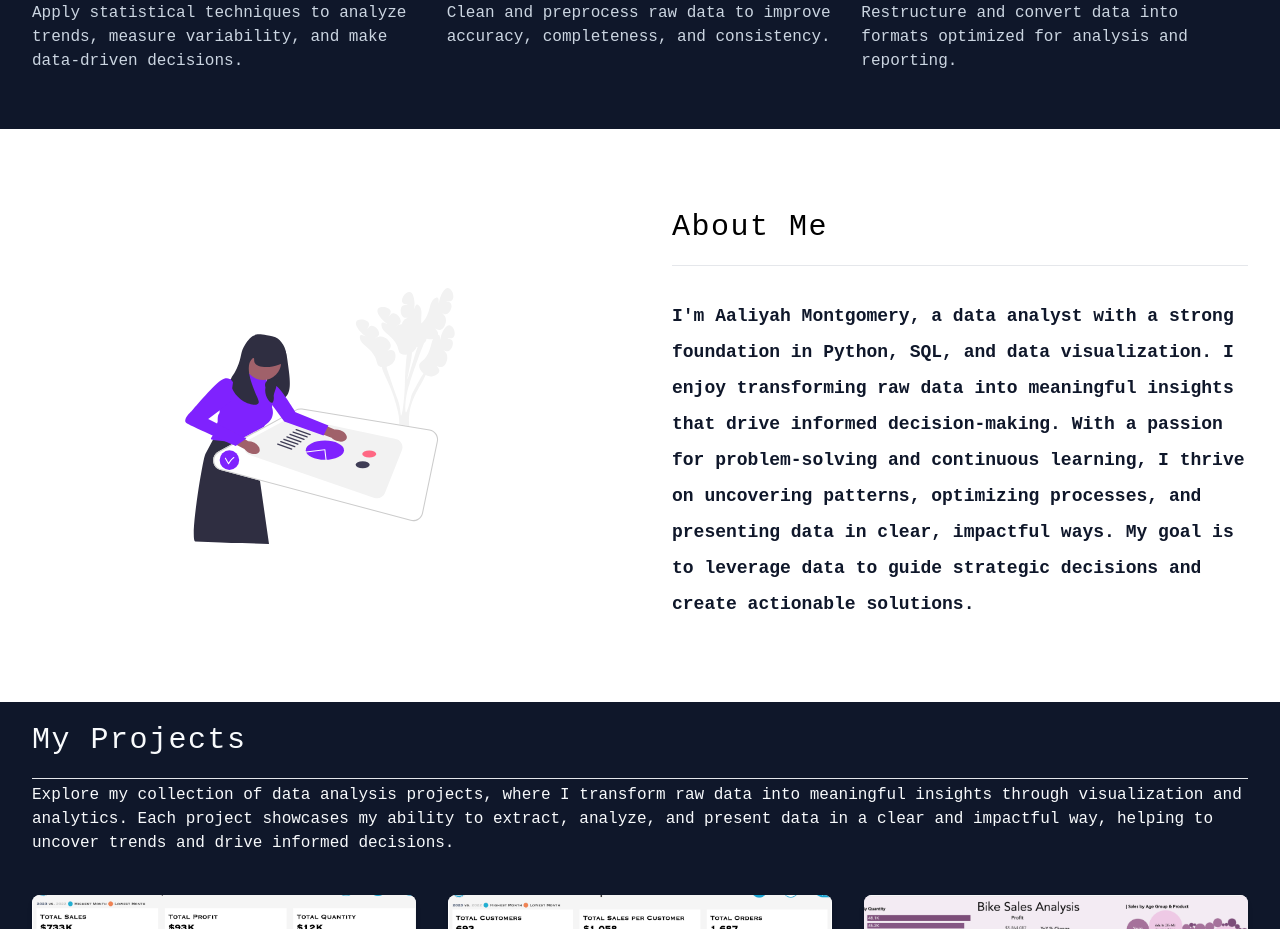
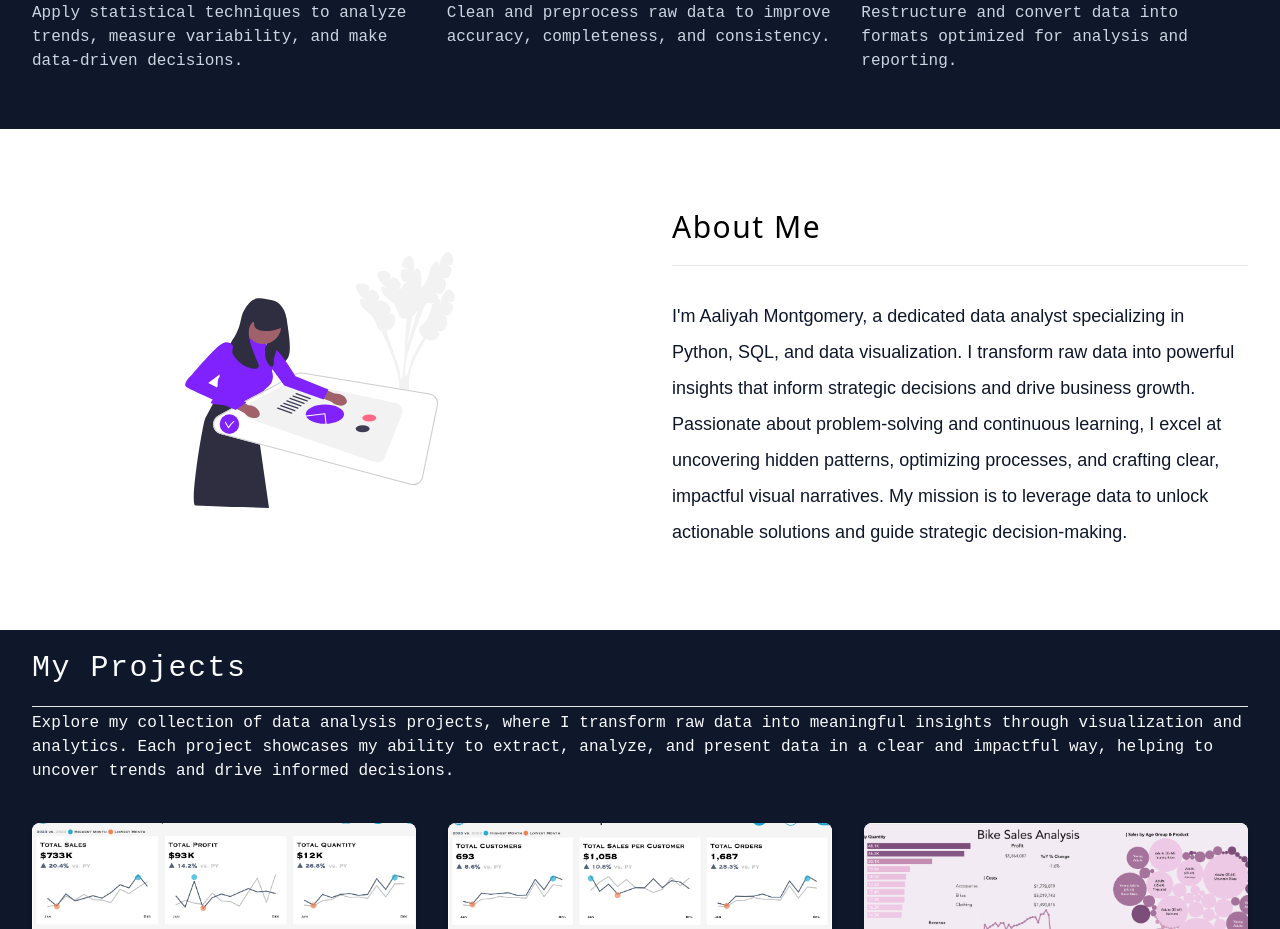
Before and after one commit to Aaliyah1699/SQL-Portfolio, a React (Vite) app: page / in a window 1280 px wide. Shown: the part 1200-2129 px from the top of the page. Built offline with nearby package versions, Linux system fonts and the light colour scheme; a web font is replaced by a local one.

Commit message:
Update about me

```diff
--- a/src/components/About.jsx
+++ b/src/components/About.jsx
@@ -3,21 +3,22 @@ import SectionTitle from './SectionTitle';
 
 const About = () => {
     return (
-        <section className='bg-white py-20 font-one font-bold' id='about'>
+        <section className='bg-white py-20 ' id='about'>
             <div className='align-element grid md:grid-cols-2 items-center gap-16'>
                 <img src={about} alt='undraw image' className='w-full h-64' />
                 <article>
                     <SectionTitle text='About Me' />
-                    <p className='text-slate-900 mt-8 leading-loose text-lg'>
-                        I'm Aaliyah Montgomery, a data analyst with a strong
-                        foundation in Python, SQL, and data visualization. I
-                        enjoy transforming raw data into meaningful insights
-                        that drive informed decision-making. With a passion for
-                        problem-solving and continuous learning, I thrive on
-                        uncovering patterns, optimizing processes, and
-                        presenting data in clear, impactful ways. My goal is to
-                        leverage data to guide strategic decisions and create
-                        actionable solutions.
+                    <p className='text-slate-900 mt-8 leading-loose text-lg font-iana'>
+                        I'm Aaliyah Montgomery, a dedicated data analyst
+                        specializing in Python, SQL, and data visualization. I
+                        transform raw data into powerful insights that inform
+                        strategic decisions and drive business growth.
+                        Passionate about problem-solving and continuous
+                        learning, I excel at uncovering hidden patterns,
+                        optimizing processes, and crafting clear, impactful
+                        visual narratives. My mission is to leverage data to
+                        unlock actionable solutions and guide strategic
+                        decision-making.
                     </p>
                 </article>
             </div>
```
